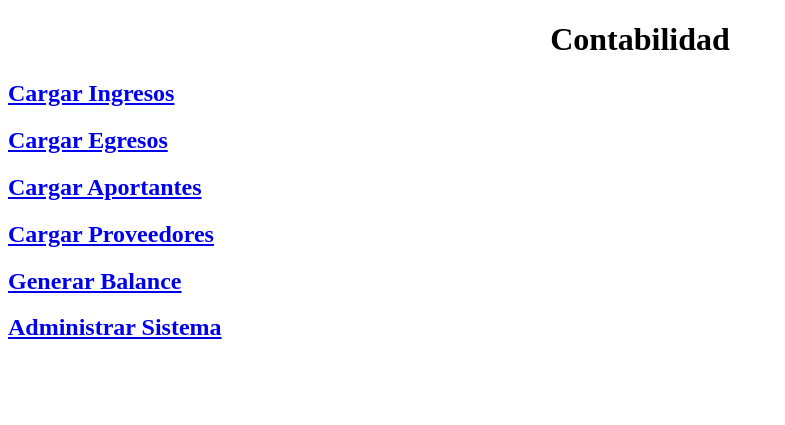
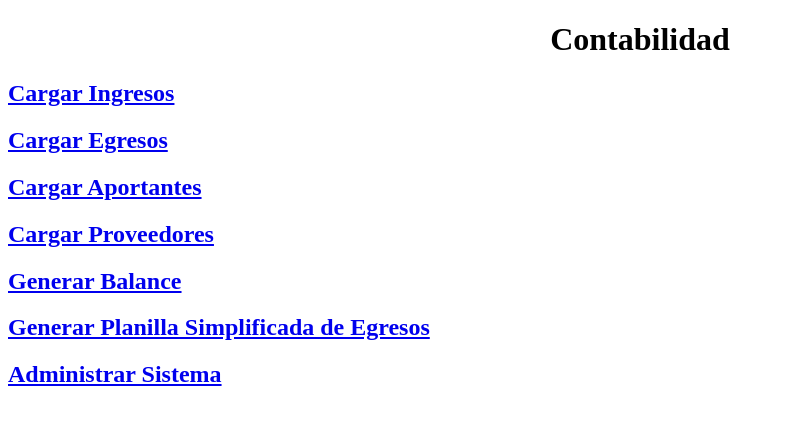
Before and after one commit to tyeltsing/contabilidad-django, a Django app: page / in a window 1280 px wide. Shown: the top 425 px of the page, without its empty margins (0-785 px from the left). Run offline with Django 3.2, Linux system fonts and the light colour scheme.

Commit message:
Empezando con el HTML y el view para generar la planilla simplificada de egresos

```diff
--- a/obispado/egresos/views.py
+++ b/obispado/egresos/views.py
@@ -154,3 +154,6 @@ def carga(request):
         con = CuentaNivel3.objects.all().order_by("id")
         return render_to_response('egresos/carga_egreso.html', {'pro': pro, 'con':con})
     return render_to_response('egresos/carga_egreso.html')
+
+def generar_planilla_egresos(request):
+    return render_to_response('egresos/generar_planilla_simplificada.html')
--- a/obispado/templates/principal/index.html
+++ b/obispado/templates/principal/index.html
@@ -15,6 +15,7 @@
 <H2><a href="/admin/aportantes/aportante/">Cargar Aportantes</a></H2>
 <H2><a href="/admin/proveedores/proveedor/">Cargar Proveedores</a></H2>
 <H2><a href="/balances/csv/">Generar Balance</a></H2>
+<H2><a href="/generar_planilla_egresos/">Generar Planilla Simplificada de Egresos</a></H2>
 <H2><a href="/admin/">Administrar Sistema</a></H2>
 
 </BODY>
--- a/obispado/urls.py
+++ b/obispado/urls.py
@@ -31,6 +31,7 @@ urlpatterns = patterns('',
     (r'^carga_egresos/', 'obispado.egresos.views.carga'),
     (r'^balances/$',  'obispado.balances.views.index'),
     (r'^balances/csv', 'obispado.balances.views.some_view'),
+    (r'^generar_planilla_egresos/', 'obispado.egresos.views.generar_planilla_egresos'),
     #(r'^reporter_lookup/$', 'obispado.ingresos.views.json_lookup', reporter_lookup),
     (r'^media/(?P<path>.*)$', 'django.views.static.serve', {'document_root': settings.STATIC_DOC_ROOT}),
 
```
